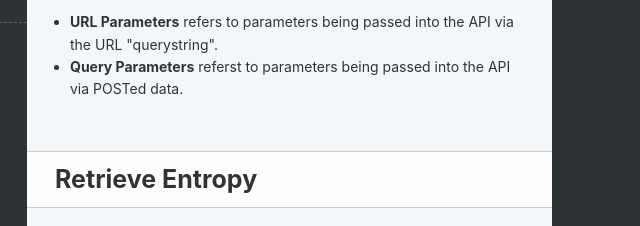
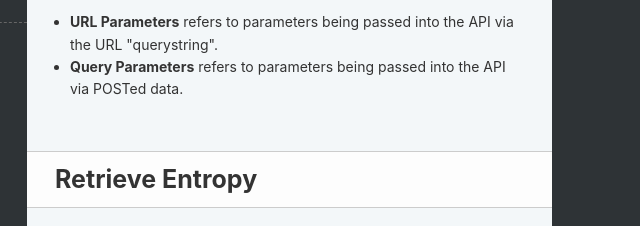
Before and after one commit to Holo-Host/saltmine, a plain HTML site: page docs/index.html in a window 1280 px wide. Shown: the part 410-636 px from the top of the page, 203-843 px from the left. Drawn offline with Linux system fonts and the light colour scheme.

Commit message:
updated api docs

```diff
--- a/docs/index.html
+++ b/docs/index.html
@@ -301,7 +301,7 @@ At present, we have language bindings for command line / shell scripts!
 
 <ul>
 <li><strong>URL Parameters</strong> refers to parameters being passed into the API via the URL &quot;querystring&quot;.</li>
-<li><strong>Query Parameters</strong> referst to parameters being passed into the API via POSTed data.</li>
+<li><strong>Query Parameters</strong> refers to parameters being passed into the API via POSTed data.</li>
 </ul>
 <h1 id='retrieve-entropy'>Retrieve Entropy</h1>
 <p>Any GET request to this service will return 32 bytes Web Crypto random bytes.</p>
```
